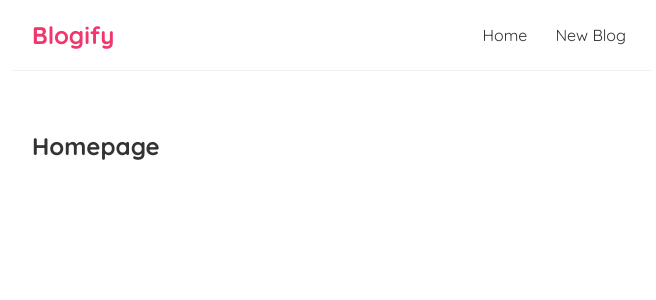
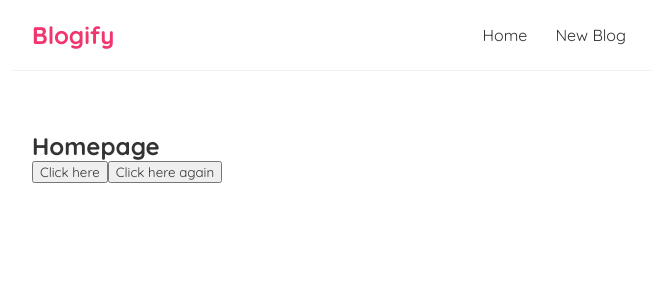
Before and after one commit to laminsaidy/BloogifyPP5, a React (Create React App) app: page / in a window 1280 px wide. Shown: the top 300 px of the page, without its empty margins (308-964 px from the left). Built offline with nearby package versions, Linux system fonts and the light colour scheme.

Commit message:
Add Click Event Authentication to Home Component

```diff
--- a/src/Home.js
+++ b/src/Home.js
@@ -1,7 +1,18 @@
 const Home = () => {
+
+  const handleClick = (e) => {
+    console.log('hello bloggers!', e);
+  }
+
+  const handleClickAgain = (name, e) => {
+    console.log('hello ' + name, e.target);
+  }
+
   return (
     <div className="home">
       <h2>Homepage</h2>
+      <button onClick={handleClick}>Click here</button>
+      <button onClick={(e) => handleClickAgain('Alex', e)}>Click here again</button>
     </div>
   );
 }
```
Lines whose indentation alone changed are shown as unchanged.
